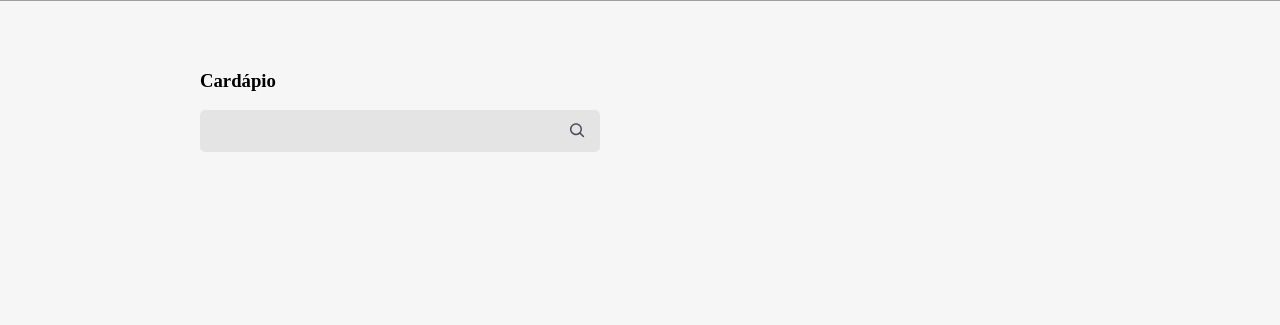
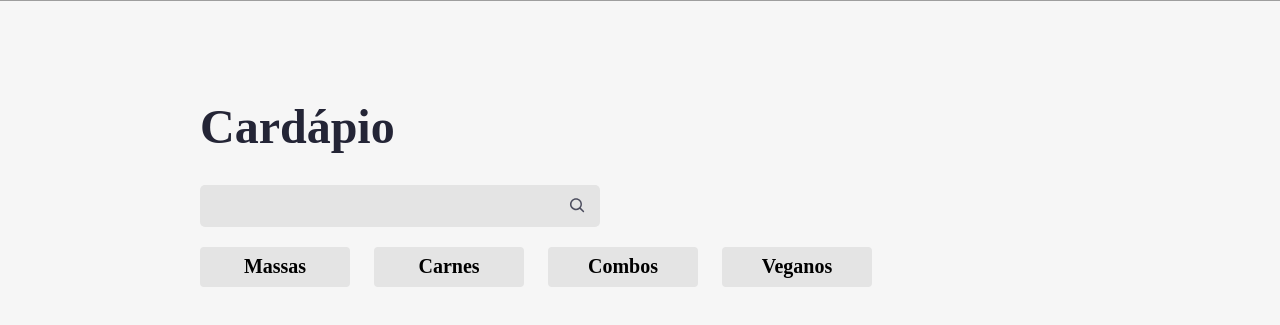
Before and after one commit to ianfilipe/aluroni, a React (Create React App) app: page / in a window 1280 px wide. Shown: the part 407-732 px from the top of the page. Built offline with nearby package versions, Linux system fonts and the light colour scheme; grey boxes are pictures that could not be loaded; a web font is replaced by a local one.

Commit message:
creating the filters

```diff
--- /dev/null
+++ b/src/pages/Menu/Filters/Filters.module.scss
@@ -0,0 +1,27 @@
+@import "styles/variables";
+
+.filters {
+  display: flex;
+  gap: 24px;
+  flex-wrap: wrap;
+  margin: 20px 0;
+  &__filter {
+    align-items: center;
+    background-color: $grey;
+    border: none;
+    border-radius: 4px;
+    display: flex;
+    font-size: 1.25rem;
+    font-weight: bold;
+    height: 40px;
+    justify-content: center;
+    width: 150px;
+    &--ativo {
+      background-color: $blue;
+      color: white;
+    }
+    &:hover {
+      cursor: pointer;
+    }
+  }
+}
--- /dev/null
+++ b/src/pages/Menu/Filters/filters.json
@@ -0,0 +1,18 @@
+[
+  {
+    "label": "Massas",
+    "id": 1
+  },
+  {
+    "label": "Carnes",
+    "id": 2
+  },
+  {
+    "label": "Combos",
+    "id": 3
+  },
+  {
+    "label": "Veganos",
+    "id": 4
+  }
+]
--- /dev/null
+++ b/src/pages/Menu/Filters/index.tsx
@@ -0,0 +1,26 @@
+import filters from "./filters.json";
+import styles from "./Filters.module.scss";
+
+type IOption = typeof filters[0];
+
+// interface Option {
+//   id: number;
+//   label: string;
+// }
+
+export default function Filters() {
+  function selectFilter(option: IOption) {}
+  return (
+    <div className={styles.filters}>
+      {filters.map((option) => (
+        <button
+          className={styles.filters__filter}
+          key={option.id}
+          onClick={() => selectFilter(option)}
+        >
+          {option.label}
+        </button>
+      ))}
+    </div>
+  );
+}
--- a/src/pages/Menu/Menu.module.scss
+++ b/src/pages/Menu/Menu.module.scss
@@ -50,9 +50,17 @@
   @media (min-width: $desktop_sm) and (max-width: $desktop_md) {
     padding: 50px $px-md;
   }
-  &__titulo {
+  &__title {
     color: $dark;
     font-size: 3rem;
     margin-bottom: 30px;
   }
+  &__filters {
+    align-items: center;
+    display: flex;
+    flex-wrap: wrap;
+    justify-content: space-between;
+    margin-bottom: 30px;
+    width: 100%;
+  }
 }
--- a/src/pages/Menu/index.tsx
+++ b/src/pages/Menu/index.tsx
@@ -1,5 +1,6 @@
 import { ReactComponent as Logo } from "assets/logo.svg";
 import { useState } from "react";
+import Filters from "./Filters";
 import styles from "./Menu.module.scss";
 import SearchEngine from "./SearchEngine";
 
@@ -16,6 +17,9 @@
       <section className={styles.menu}>
         <h3 className={styles.menu__title}>Cardápio</h3>
         <SearchEngine search={search} setSearch={setSearch} />
+        <div className={styles.menu__filters}>
+          <Filters />
+        </div>
       </section>
     </main>
   );
```
